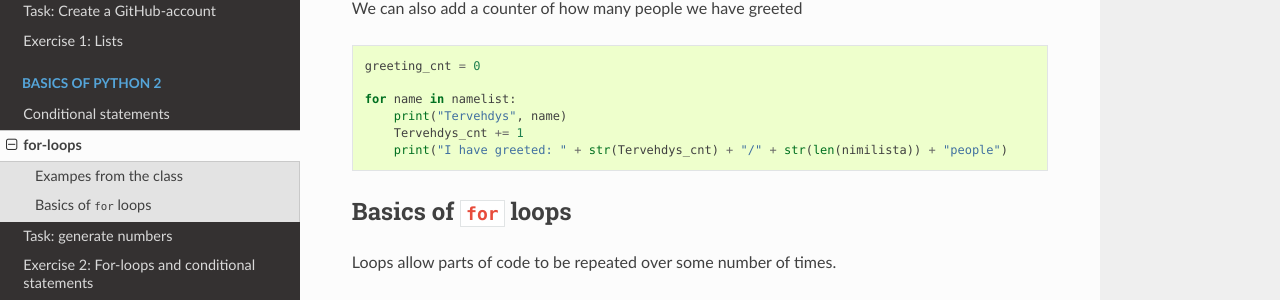
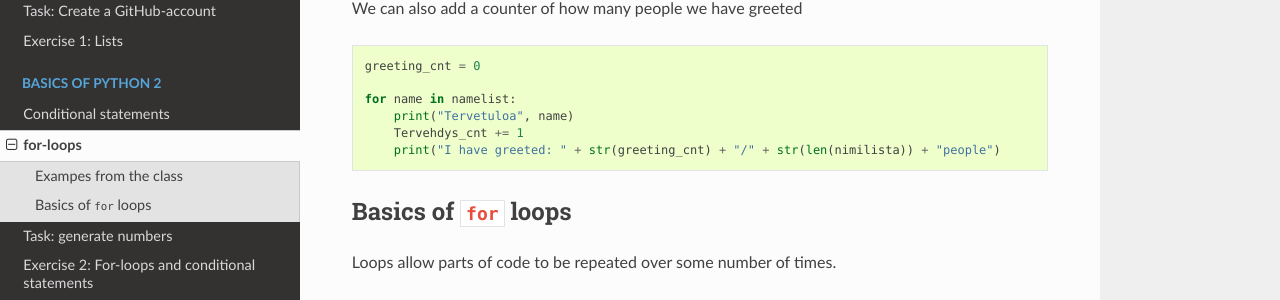
Before and after one commit to Automating-GIS-processes/FEC, a Sphinx documentation site: the page built from source/Day2-for-loops.rst, in a window 1280 px wide and 900 px high, scrolled down 569 px. Shown: the part 151-451 px from the top of the window. Built offline with Sphinx 7.4.7 and the Read the Docs theme 2.0.0, drawn with Linux system fonts in a browser that asks for light colours; pages that are not in the unit, such as notebooks, are missing from menus.

Commit message:
fixing syntax

```diff
--- a/source/Day2-conditional-statements.rst
+++ b/source/Day2-conditional-statements.rst
@@ -129,7 +129,7 @@ Note that the elif-statement is tested only if the previous if- or elif-statemen
 
             #In case population was more than 200, and building distance less than 200
             else:
-	            print("Urban area")
+                print("Urban area")
 
 
 
--- a/source/Day2-for-loops.rst
+++ b/source/Day2-for-loops.rst
@@ -38,9 +38,9 @@ We can also add a counter of how many people we have greeted
     greeting_cnt = 0
 
     for name in namelist:
-        print("Tervehdys", name)
+        print("Tervetuloa", name)
         Tervehdys_cnt += 1
-        print("I have greeted: " + str(Tervehdys_cnt) + "/" + str(len(nimilista)) + "people")
+        print("I have greeted: " + str(greeting_cnt) + "/" + str(len(nimilista)) + "people")
 
 
 Basics of ``for`` loops
```
